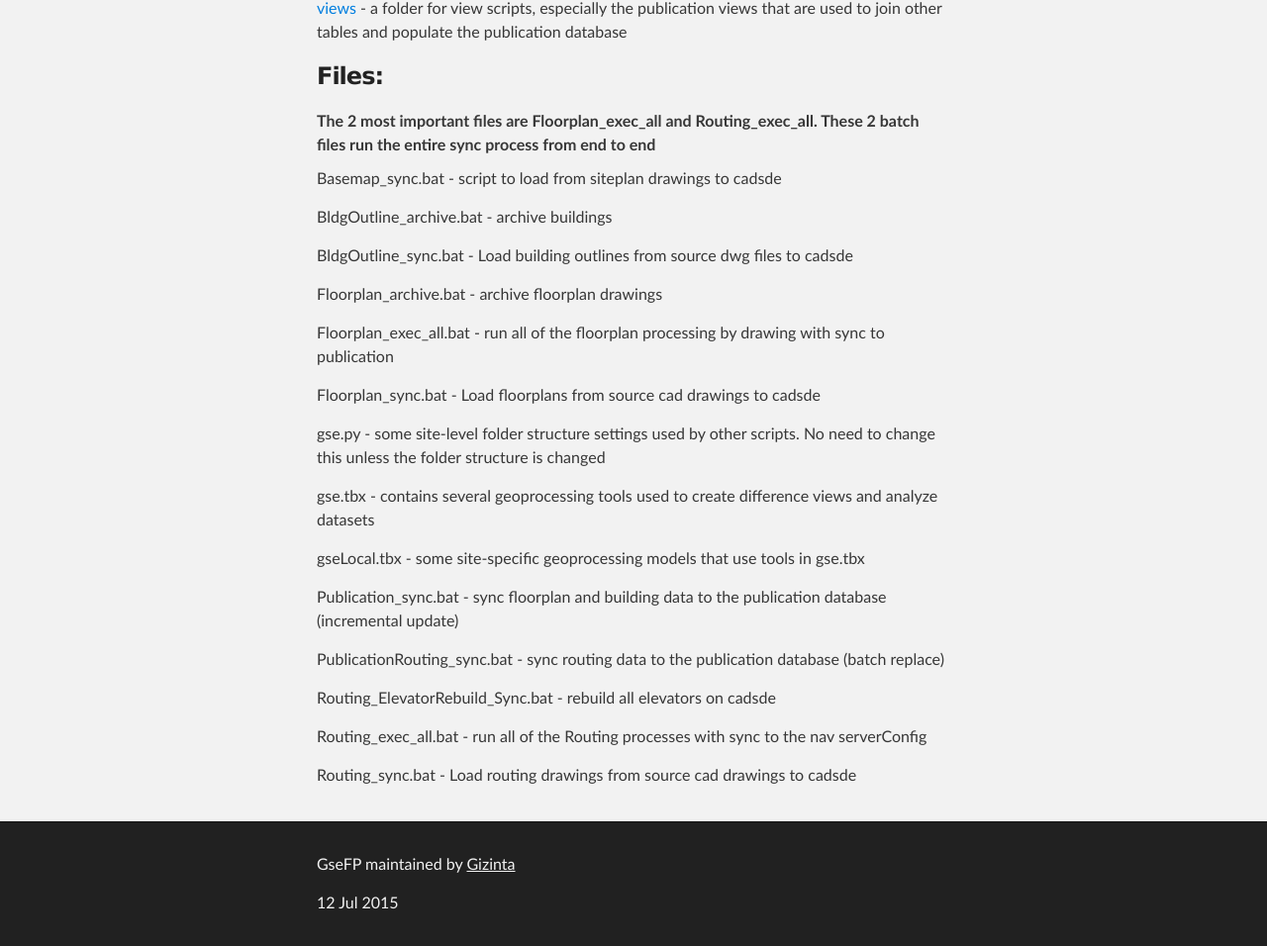
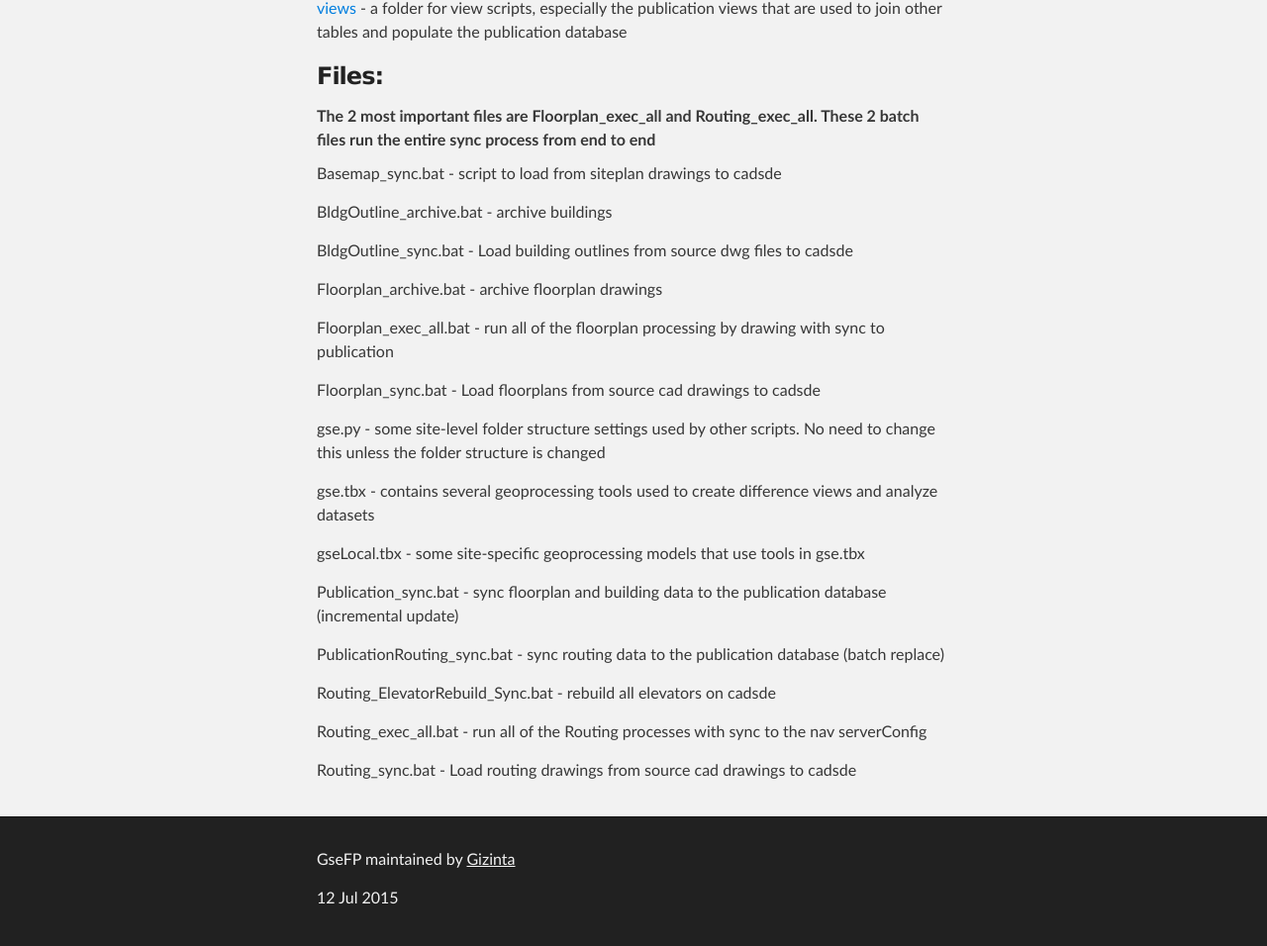
Before and after one commit to Gizinta/gseFP, a Jekyll site: the page built from ETL/index.html, in a window 1280 px wide. Shown: the part 790-1746 px from the top of the page at 99% size. Built offline with Jekyll 4.4.1, drawn with Linux system fonts in a browser that asks for light colours.

```diff
--- a/ETL/index.html
+++ b/ETL/index.html
@@ -16,7 +19,7 @@ layout: default
 		<p><a href="serverConfig/index.html">serverConfig</a> - contains xml files that set the folder locations for drawings and other config items. Also contains the .sde connection files used for all processing</p>
 		<p><a href="views/index.html">views</a> - a folder for view scripts, especially the publication views that are used to join other tables and populate the publication database</p>
 
-		<p><h3>Files:</h3></p>
+		<p><h3>Files:</h3>
 
 		<strong>The 2 most important files are Floorplan_exec_all and Routing_exec_all. These 2 batch files run the entire sync process from end to end</strong>
 
```
Also changed, not shown: other parts of ETL/index.html (+4 -1 lines).
